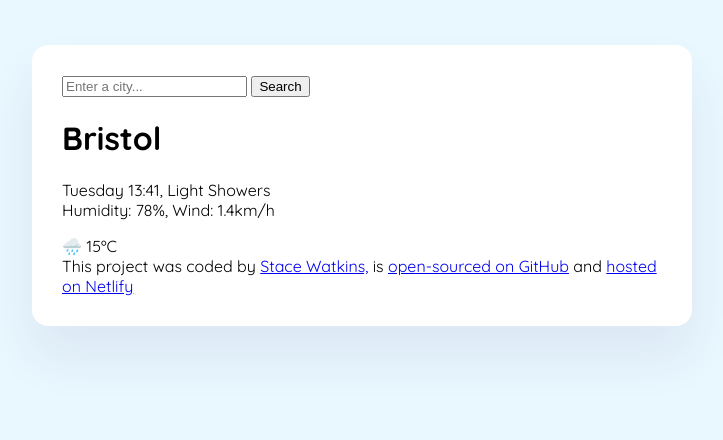
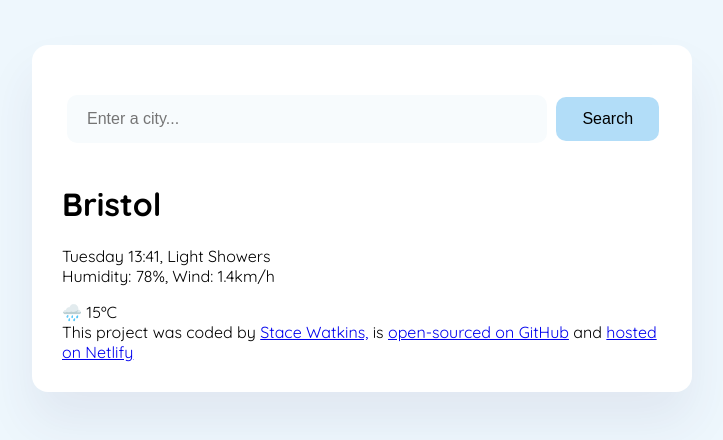
Before and after one commit to Stace113/my-weather-app, a plain HTML site: page index.html in a window 1280 px wide. Shown: the whole page, without its empty margins (278-1001 px from the left). Drawn offline with Linux system fonts and the light colour scheme.

Commit message:
added css form styling

```diff
--- a/index.html
+++ b/index.html
@@ -15,13 +15,18 @@
     <body>
         <div class="main-container">
             <header>
-                <form>
+                <form class="search-form">
                     <input
                         type="search"
                         placeholder="Enter a city..."
                         required
+                        class="search-form-input"
                     />
-                    <input type="submit" value="Search" />
+                    <input
+                        type="submit"
+                        value="Search"
+                        class="search-form-button"
+                    />
                 </form>
             </header>
             <main>
--- a/src/style.css
+++ b/src/style.css
@@ -1,5 +1,5 @@
 body {
-    background: rgb(233, 247, 255);
+    background: rgb(238, 247, 253);
     background-size: cover;
     background-repeat: no-repeat;
     font-family: "Quicksand", sans-serif;
@@ -16,3 +16,21 @@ body {
     border-radius: 16px;
     padding: 30px;
 }
+
+.search-form-input {
+    background-color: rgb(247, 251, 253);
+    border: none;
+    border-radius: 10px;
+    width: 80%;
+    font-size: 16px;
+    padding: 15px 20px;
+    margin: 20px 5px;
+}
+
+.search-form-button {
+    background-color: rgb(178, 221, 248);
+    border-radius: 10px;
+    border: none;
+    font-size: 16px;
+    padding: 13px 26px;
+}
```
